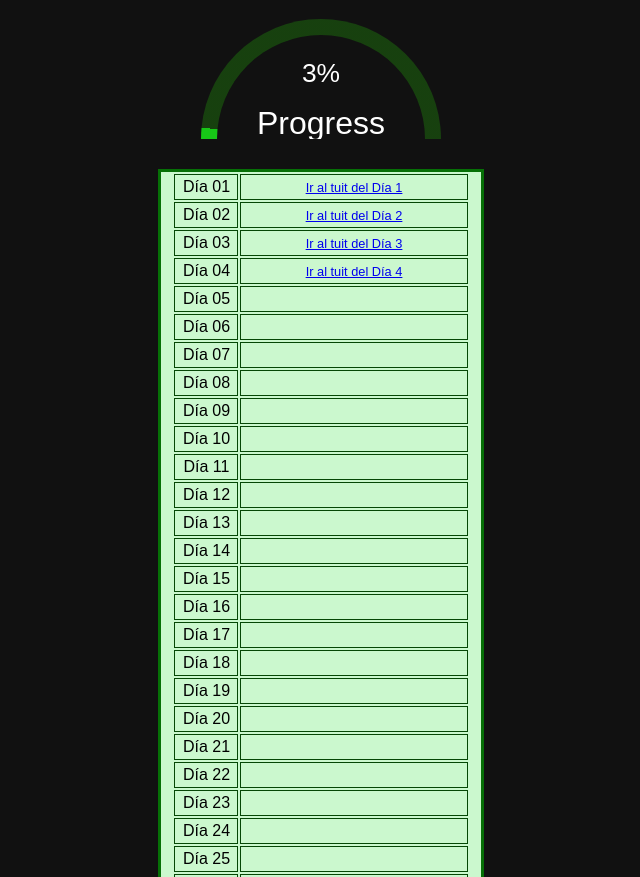
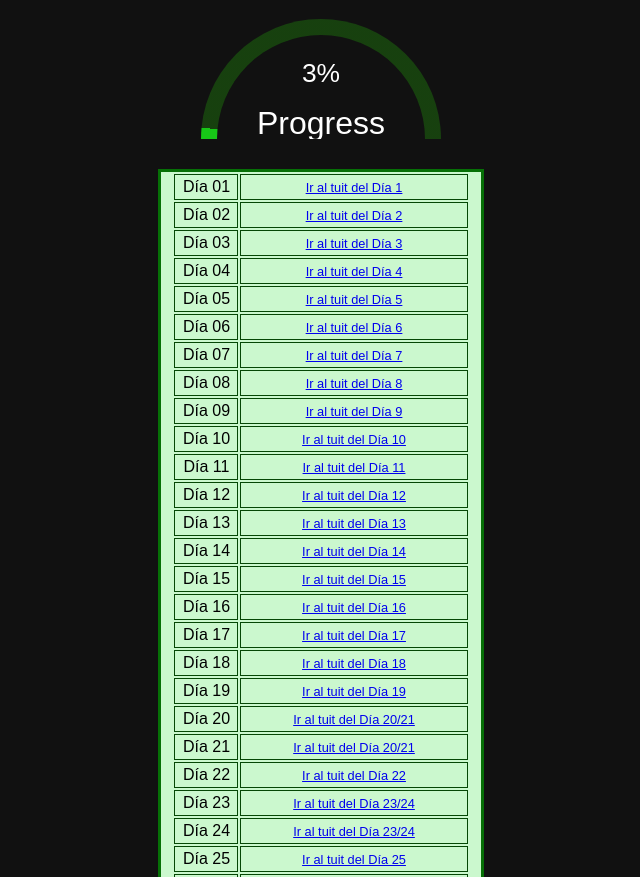
Before and after one commit to BenderDamian/100DaysOfCode-Progress, a plain HTML site: page index.html in a window 1280 px wide. Shown: the part 61-938 px from the top of the page, without its empty margins (319-959 px from the left). Drawn offline with Linux system fonts and the light colour scheme.

Commit message:
index dia 29

```diff
--- a/index.html
+++ b/index.html
@@ -16,115 +16,115 @@
       <table class="tuits">
          <tr>
             <td>Día 01</td>
-            <td class="celda-tuit"><a href="https://twitter.com/BenderDamianDev/status/1568008443440627714?s=20&t=tbgusopm0UBQAgNqPvNWOA">Ir al tuit del Día 1</a></td>
+            <td class="celda-tuit"><a target="_blank" href="https://twitter.com/BenderDamianDev/status/1568008443440627714?s=20&t=tbgusopm0UBQAgNqPvNWOA">Ir al tuit del Día 1</a></td>
          </tr>
          <tr>
             <td>Día 02</td>
-            <td class="celda-tuit"><a href="https://twitter.com/BenderDamianDev/status/1568383936992264192?s=20&t=tbgusopm0UBQAgNqPvNWOA">Ir al tuit del Día 2</a></td>
+            <td class="celda-tuit"><a target="_blank" href="https://twitter.com/BenderDamianDev/status/1568383936992264192?s=20&t=tbgusopm0UBQAgNqPvNWOA">Ir al tuit del Día 2</a></td>
          </tr>
          <tr>
             <td>Día 03</td>
-            <td class="celda-tuit"><a href="https://twitter.com/BenderDamianDev/status/1568608067499048967?s=20&t=tbgusopm0UBQAgNqPvNWOA">Ir al tuit del Día 3</a></td>
+            <td class="celda-tuit"><a target="_blank" href="https://twitter.com/BenderDamianDev/status/1568608067499048967?s=20&t=tbgusopm0UBQAgNqPvNWOA">Ir al tuit del Día 3</a></td>
          </tr>
          <tr>
             <td>Día 04</td>
-            <td class="celda-tuit"><a href="https://twitter.com/BenderDamianDev/status/1568008443440627714?s=20&t=tbgusopm0UBQAgNqPvNWOA">Ir al tuit del Día 4</a></td>
+            <td class="celda-tuit"><a target="_blank" href="https://twitter.com/BenderDamianDev/status/1568985503285796864?s=20&t=tbgusopm0UBQAgNqPvNWOA">Ir al tuit del Día 4</a></td>
          </tr>
          <tr>
             <td>Día 05</td>
-            <td class="celda-tuit"></td>
+            <td class="celda-tuit"><a target="_blank" href="https://twitter.com/BenderDamianDev/status/1568985503285796864?s=20&t=tbgusopm0UBQAgNqPvNWOA">Ir al tuit del Día 5</a></td>
          </tr>
          <tr>
             <td>Día 06</td>
-            <td class="celda-tuit"></td>
+            <td class="celda-tuit"><a target="_blank" href="https://twitter.com/BenderDamianDev/status/1569806594082217989">Ir al tuit del Día 6</a></td>
          </tr>
          <tr>
             <td>Día 07</td>
-            <td class="celda-tuit"></td>
+            <td class="celda-tuit"><a target="_blank" href="https://twitter.com/BenderDamianDev/status/1570908741662572544">Ir al tuit del Día 7</a></td>
          </tr>
          <tr>
             <td>Día 08</td>
-            <td class="celda-tuit"></td>
+            <td class="celda-tuit"><a target="_blank" href="https://twitter.com/BenderDamianDev/status/1571240713991364609">Ir al tuit del Día 8</a></td>
          </tr>
          <tr>
             <td>Día 09</td>
-            <td class="celda-tuit"></td>
+            <td class="celda-tuit"><a target="_blank" href="https://twitter.com/BenderDamianDev/status/1571990594557296640">Ir al tuit del Día 9</a></td>
          </tr>
          <tr>
             <td>Día 10</td>
-            <td class="celda-tuit"></td>
+            <td class="celda-tuit"><a target="_blank" href="https://twitter.com/BenderDamianDev/status/1572348418441216005">Ir al tuit del Día 10</a></td>
          </tr>
          <tr>
             <td>Día 11</td>
-            <td class="celda-tuit"></td>
+            <td class="celda-tuit"><a target="_blank" href="https://twitter.com/BenderDamianDev/status/1572730317496016897">Ir al tuit del Día 11</a></td>
          </tr>
          <tr>
             <td>Día 12</td>
-            <td class="celda-tuit"></td>
+            <td class="celda-tuit"><a target="_blank" href="https://twitter.com/BenderDamianDev/status/1573080498217357313">Ir al tuit del Día 12</a></td>
          </tr>
          <tr>
             <td>Día 13</td>
-            <td class="celda-tuit"></td>
+            <td class="celda-tuit"><a target="_blank" href="https://twitter.com/BenderDamianDev/status/1573428398038585344">Ir al tuit del Día 13</a></td>
          </tr>
          <tr>
             <td>Día 14</td>
-            <td class="celda-tuit"></td>
+            <td class="celda-tuit"><a target="_blank" href="https://twitter.com/BenderDamianDev/status/1573887018848878596">Ir al tuit del Día 14</a></td>
          </tr>
          <tr>
             <td>Día 15</td>
-            <td class="celda-tuit"></td>
+            <td class="celda-tuit"><a target="_blank" href="https://twitter.com/BenderDamianDev/status/1574167723655020544">Ir al tuit del Día 15</a></td>
          </tr>
          <tr>
             <td>Día 16</td>
-            <td class="celda-tuit"></td>
+            <td class="celda-tuit"><a target="_blank" href="https://twitter.com/BenderDamianDev/status/1574576126961324032">Ir al tuit del Día 16</a></td>
          </tr>
          <tr>
             <td>Día 17</td>
-            <td class="celda-tuit"></td>
+            <td class="celda-tuit"><a target="_blank" href="https://twitter.com/BenderDamianDev/status/1574933627527630850">Ir al tuit del Día 17</a></td>
          </tr>
          <tr>
             <td>Día 18</td>
-            <td class="celda-tuit"></td>
+            <td class="celda-tuit"><a target="_blank" href="https://twitter.com/BenderDamianDev/status/1575297988141977603">Ir al tuit del Día 18</a></td>
          </tr>
          <tr>
             <td>Día 19</td>
-            <td class="celda-tuit"></td>
+            <td class="celda-tuit"><a target="_blank" href="https://twitter.com/BenderDamianDev/status/1575624289725779968">Ir al tuit del Día 19</a></td>
          </tr>
          <tr>
             <td>Día 20</td>
-            <td class="celda-tuit"></td>
+            <td class="celda-tuit"><a target="_blank" href="https://twitter.com/BenderDamianDev/status/1576364253946163200">Ir al tuit del Día 20/21</a></td>
          </tr>
          <tr>
             <td>Día 21</td>
-            <td class="celda-tuit"></td>
+            <td class="celda-tuit"><a target="_blank" href="https://twitter.com/BenderDamianDev/status/1576364253946163200">Ir al tuit del Día 20/21</a></td>
          </tr>
          <tr>
             <td>Día 22</td>
-            <td class="celda-tuit"></td>
+            <td class="celda-tuit"><a target="_blank" href="https://twitter.com/BenderDamianDev/status/1577029452130750464">Ir al tuit del Día 22</a></td>
          </tr>
          <tr>
             <td>Día 23</td>
-            <td class="celda-tuit"></td>
+            <td class="celda-tuit"><a target="_blank" href="https://twitter.com/BenderDamianDev/status/1577863785263529984">Ir al tuit del Día 23/24</a></td>
          </tr>
          <tr>
             <td>Día 24</td>
-            <td class="celda-tuit"></td>
+            <td class="celda-tuit"><a target="_blank" href="https://twitter.com/BenderDamianDev/status/1577863785263529984">Ir al tuit del Día 23/24</a></td>
          </tr>
          <tr>
             <td>Día 25</td>
-            <td class="celda-tuit"></td>
+            <td class="celda-tuit"><a target="_blank" href="https://twitter.com/BenderDamianDev/status/1578178695906603008">Ir al tuit del Día 25</a></td>
          </tr>
          <tr>
             <td>Día 26</td>
-            <td class="celda-tuit"></td>
+            <td class="celda-tuit"><a target="_blank" href="https://twitter.com/BenderDamianDev/status/1578514923910418432">Ir al tuit del Día 26</a></td>
          </tr>
          <tr>
             <td>Día 27</td>
-            <td class="celda-tuit"></td>
+            <td class="celda-tuit"><a target="_blank" href="https://twitter.com/BenderDamianDev/status/1579265420674027520">Ir al tuit del Día 27/28</a></td>
          </tr>
          <tr>
             <td>Día 28</td>
-            <td class="celda-tuit"></td>
+            <td class="celda-tuit"><a target="_blank" href="https://twitter.com/BenderDamianDev/status/1579265420674027520">Ir al tuit del Día 27/28</a></td>
          </tr>
          <tr>
             <td>Día 29</td>
```
